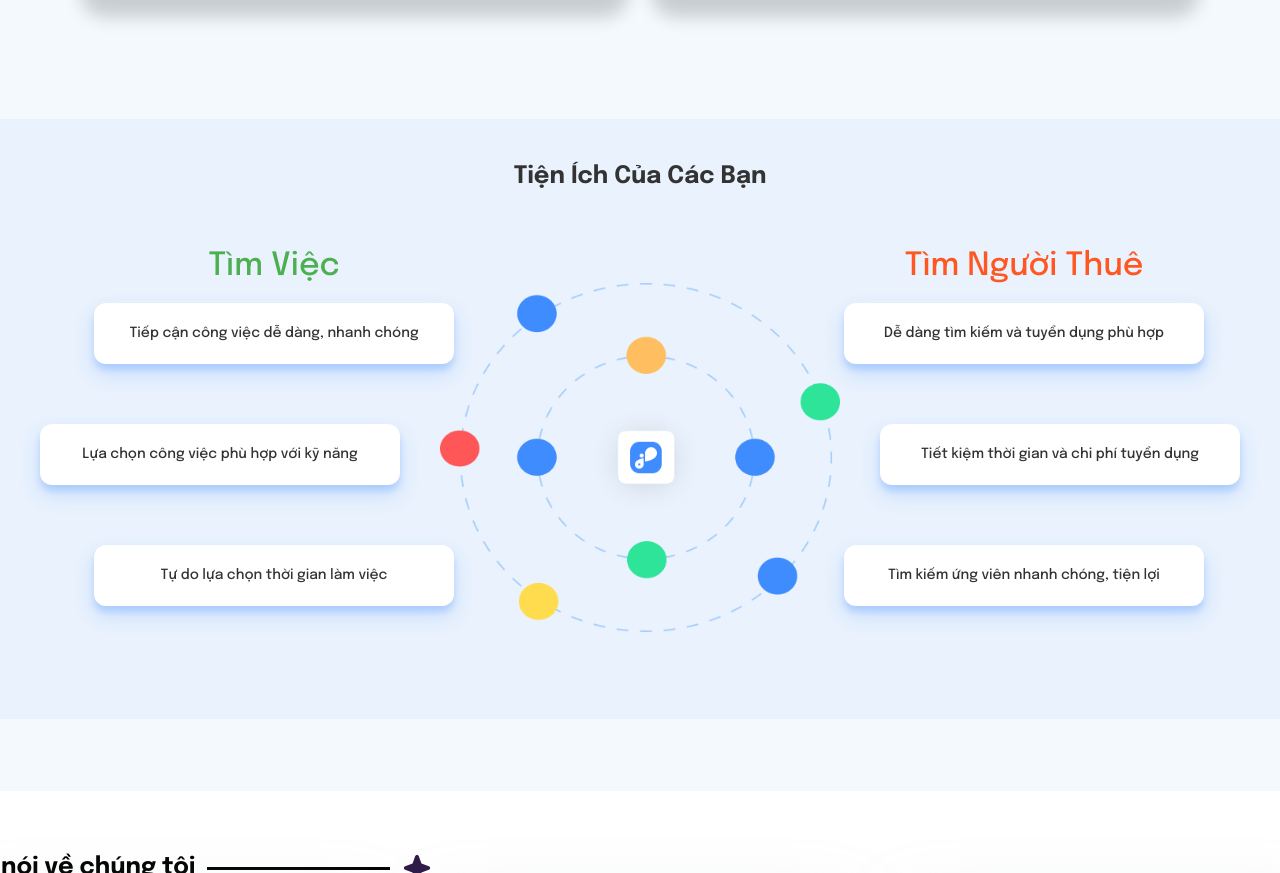
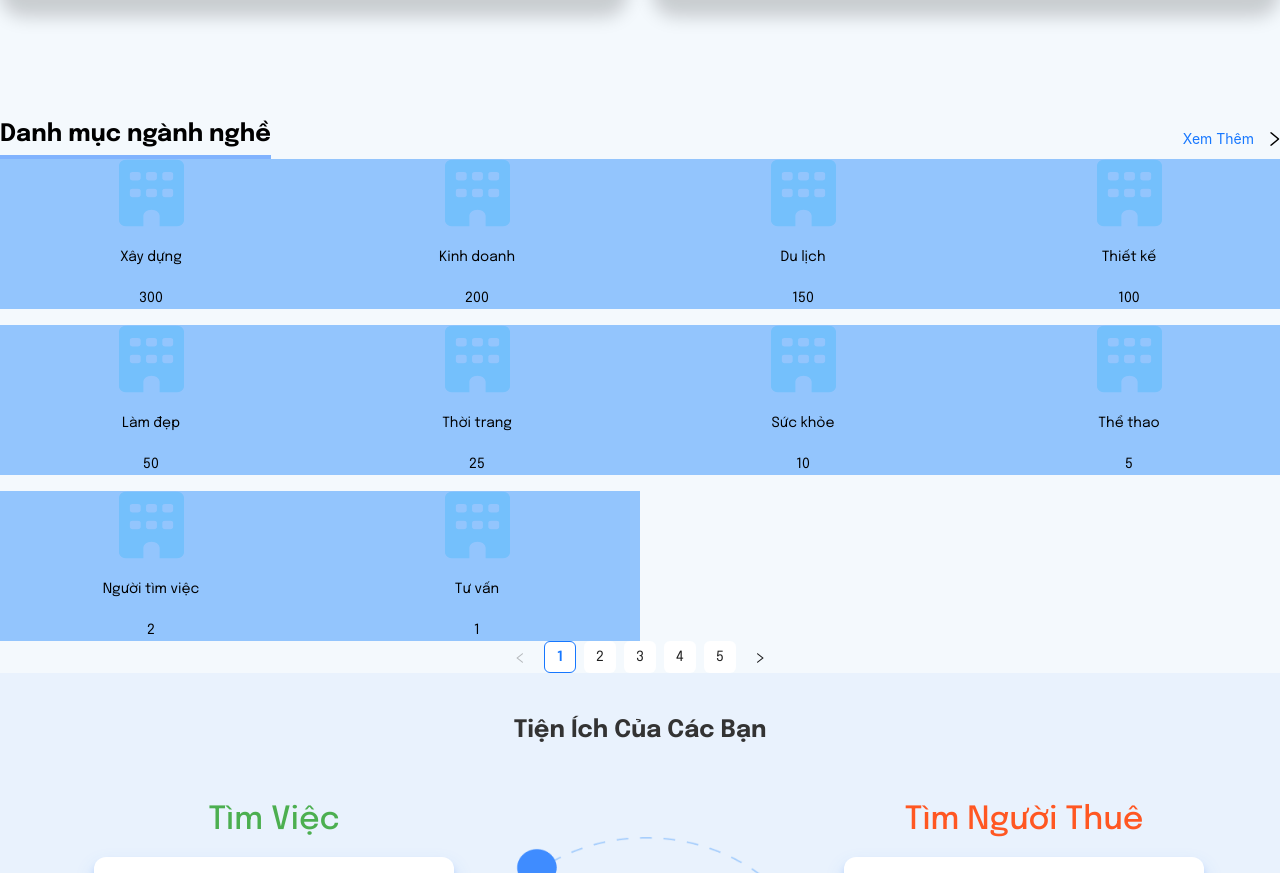
Before and after one commit to LamPhuongZ/FE-Hackathon-TypeScript, a React (Vite) app: page / in a window 1280 px wide. Shown: the part 1159-2032 px from the top of the page. Built offline with nearby package versions, Linux system fonts and the light colour scheme; a small style sheet from the web is missing.

Commit message:
Category

```diff
--- /dev/null
+++ b/src/pages/HomePage/components/category/index.tsx
@@ -0,0 +1,65 @@
+import Link from 'antd/es/typography/Link'
+import React from 'react'
+import arrowRight from "../../../../assets/icons/icon-arrow-right.svg";
+import building from "../../../../assets/icons/building-solid 1.svg";
+
+import { Pagination, Col, Divider, Row } from 'antd';
+
+
+interface ListJob {
+    id: number,
+    category: string,
+    SL: number
+}
+
+const ListJob:ListJob[] = [{id:1, category:'Xây dựng', SL:300},
+    {id:2, category:'Kinh doanh', SL:200},
+    {id:3, category:'Du lịch', SL:150},
+    {id:4, category:'Thiết kế', SL:100},
+    {id:5, category:'Làm đẹp', SL:50},
+    {id:6, category:'Thời trang', SL:25},
+    {id:7, category:'Sức khỏe', SL:10},
+    {id:8, category:'Thể thao', SL:5},
+    {id:9, category:'Người tìm việc', SL:2},
+    {id:10, category:'Tư vấn', SL:1}
+
+]
+
+ const Category = () => {
+  return (
+    <>
+    <section>
+        <div className="find-job-top flex flex-row justify-between items-center">
+        <h1 className="text-2xl font-bold border-b-4 border-custom-blue border-solid pb-1">Danh mục ngành nghề</h1>
+        <Link  className="flex justify-center gap-4 text-blue-500 hover:underline">
+          Xem Thêm
+          <img src={arrowRight} alt="icon-arrow-right" />
+        </Link>
+      </div>
+
+    <Row
+
+    gutter={[24, 16]}>
+        {ListJob.map((item)=>{
+           return( <Col  key={item.id} className=" bg-blue-300" span={6}>
+                <div className='flex flex-col gap-5 justify-center items-center'>
+                    <div >
+                        <img src={building} alt={building} />
+                    </div>
+                    <p>{item.category}</p>
+                    <p>{item.SL}</p>
+                </div>
+            </Col>)
+        })}
+
+    </Row>
+
+    <Pagination  align="center" defaultCurrent={1} total={50} />
+    </section>
+
+
+
+    </>
+  )
+}
+export default Category
--- a/src/pages/HomePage/components/find-job/index.tsx
+++ b/src/pages/HomePage/components/find-job/index.tsx
@@ -57,7 +57,7 @@ const jobData = [
 
 export default function FindJob() {
   return (
-    <section className="find-job flex flex-col justify-center gap-11 px-[81px] pt-[70px] pb-[120px]">
+    <section className="find-job flex flex-col justify-center gap-11 px-[81 px] pt-[70px] pb-[120px]">
       <div className="find-job-top flex flex-row justify-between items-center">
         <h1 className="text-2xl font-bold border-b-4 border-custom-blue border-solid pb-1">Tìm việc</h1>
         <Link to="/list-job" className="flex justify-center gap-4 text-blue-500 hover:underline">
--- a/src/pages/HomePage/index.tsx
+++ b/src/pages/HomePage/index.tsx
@@ -1,4 +1,5 @@
 import Benefits from "./components/benefits";
+import Category from "./components/category";
 import { Feedback } from "./components/feedback";
 import FindJob from "./components/find-job";
 
@@ -6,6 +7,7 @@ export default function HomePage() {
   return (
     <>
       <FindJob />
+      <Category />
       <Benefits />
       <Feedback />
     </>
```
Also changed, not shown: src/assets/icons/building-solid 1.svg (added).
